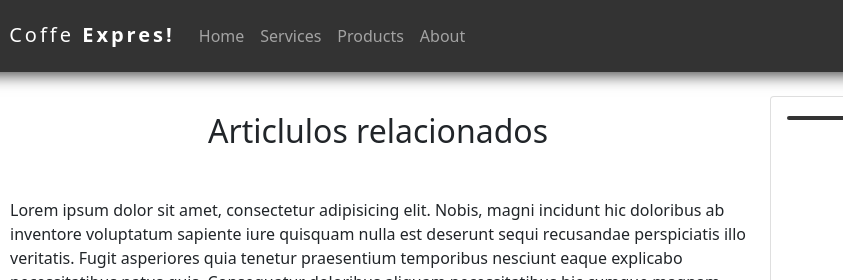
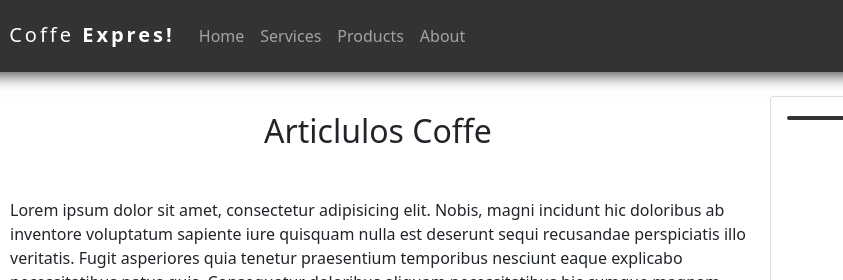
Before and after one commit to DeyberLuna/coffe-pages, a plain HTML site: page docs/index.html in a window 1280 px wide. Shown: the top 280 px of the page, 72-915 px from the left. Drawn offline with nearby package versions, Linux system fonts and the light colour scheme.

Commit message:
index.html update articles

```diff
--- a/docs/index.html
+++ b/docs/index.html
@@ -40,7 +40,7 @@
                 <div class="col-12 col-sm-12 col-md-12 col-lg-8">
                       <section class="section__main">
                           <div class="text-center mb-5 mt-3">
-                              <h2>Articlulos relacionados</h2>
+                              <h2>Articlulos Coffe</h2>
                           </div>
                           <article>
                               <p class="text-justify">Lorem ipsum dolor sit amet, consectetur adipisicing elit. Nobis, magni incidunt hic doloribus ab inventore voluptatum sapiente iure quisquam nulla est deserunt sequi recusandae perspiciatis illo veritatis. Fugit asperiores quia tenetur praesentium temporibus nesciunt eaque explicabo necessitatibus natus quis. Consequatur doloribus aliquam necessitatibus hic cumque magnam atque, ratione laboriosam architecto.</p>
```
